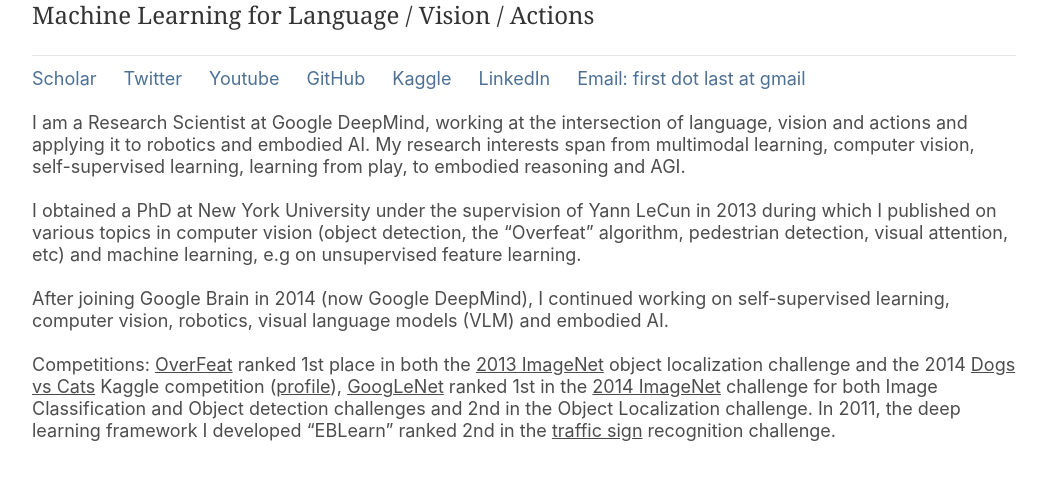
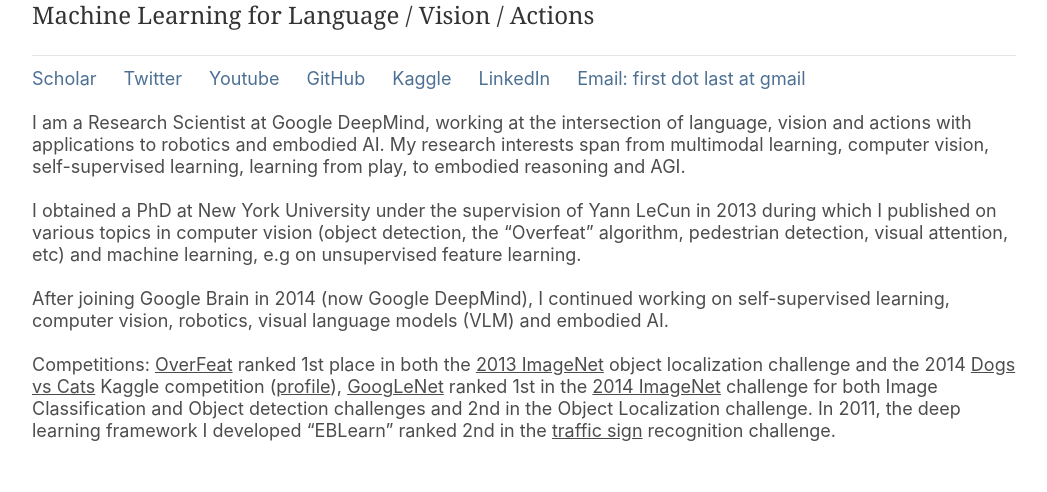
Before and after one commit to sermanet/sermanet.github.io, a website: page index.html in a window 1280 px wide. Shown: the part 251-743 px from the top of the page, without its empty margins (116-1163 px from the left). Drawn offline with nearby package versions, Linux system fonts and the light colour scheme.

Commit message:
Update index.html

```diff
--- a/index.html
+++ b/index.html
@@ -52,7 +52,7 @@
     <div class="author"><a class="project-link" href="">Email: first dot last at gmail</a></div>
     <br>
     <br>
-    I am a Research Scientist at Google DeepMind, working at the intersection of language, vision and actions and applying it to robotics and embodied AI. My research interests span from multimodal learning, computer vision, self-supervised learning, learning from play, to embodied reasoning and AGI.
+    I am a Research Scientist at Google DeepMind, working at the intersection of language, vision and actions with applications to robotics and embodied AI. My research interests span from multimodal learning, computer vision, self-supervised learning, learning from play, to embodied reasoning and AGI.
     <br>
     <br>
     I obtained a PhD at New York University under the supervision of Yann LeCun in 2013 during which I published on various topics in computer vision (object detection, the “Overfeat” algorithm, pedestrian detection, visual attention, etc) and machine learning, e.g on unsupervised feature learning.
```
